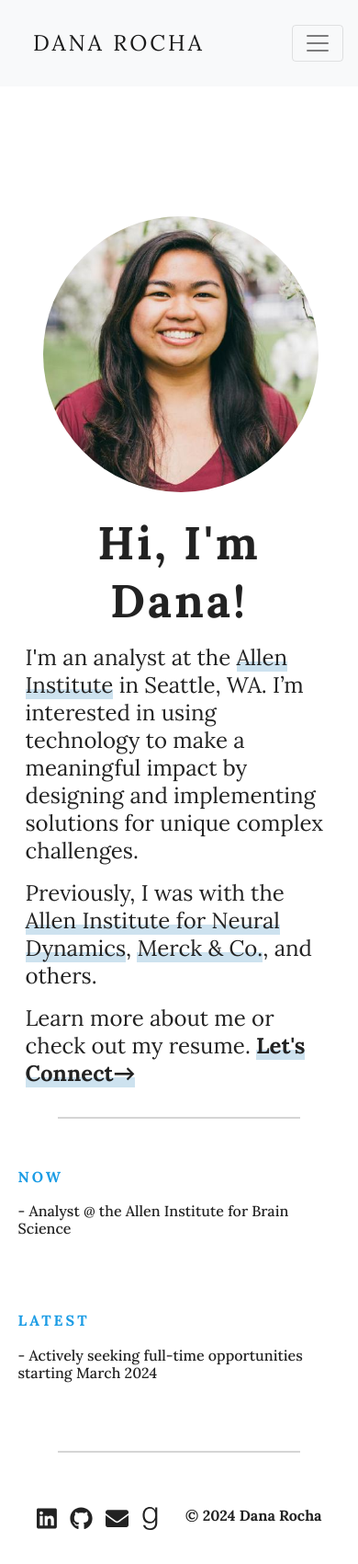
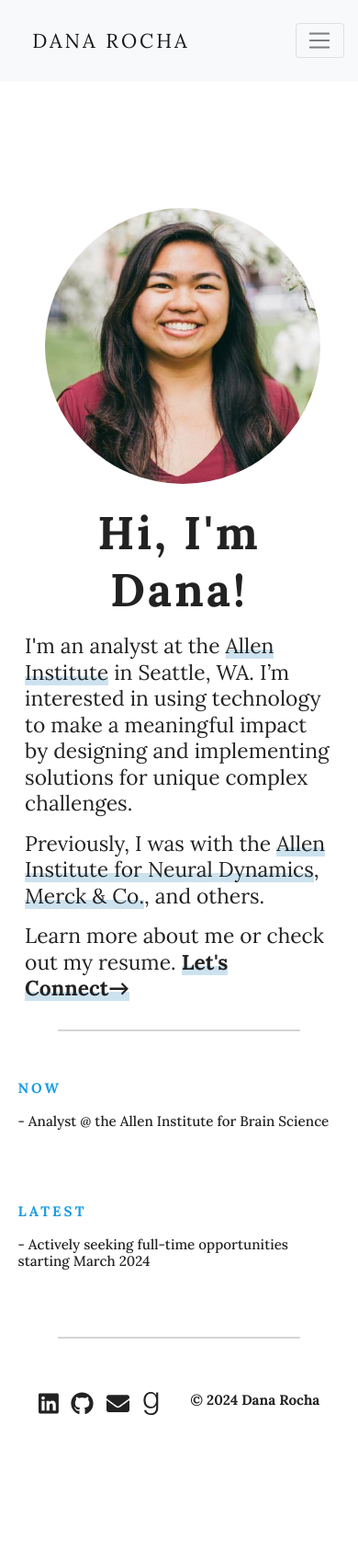
Before and after one commit to dana-rocha/dana-rocha.github.io, a Jekyll site: the page built from index.html, in a window 390 px wide. Shown: the whole page at 92% size. Built offline with Jekyll 4.4.1, drawn with Linux system fonts in a browser that asks for light colours; nearby versions of some CDN libraries; after the commit the page ends 1575 px from its top, so only the background shows below that.

Commit message:
fixes css typo

```diff
--- a/styles/main.css
+++ b/styles/main.css
@@ -294,7 +294,7 @@ footer {
 	}
 
 	html, body {
-		ont-size: 95%;
+		font-size: 95%;
 	}
 
 	h1, h4 {
```
